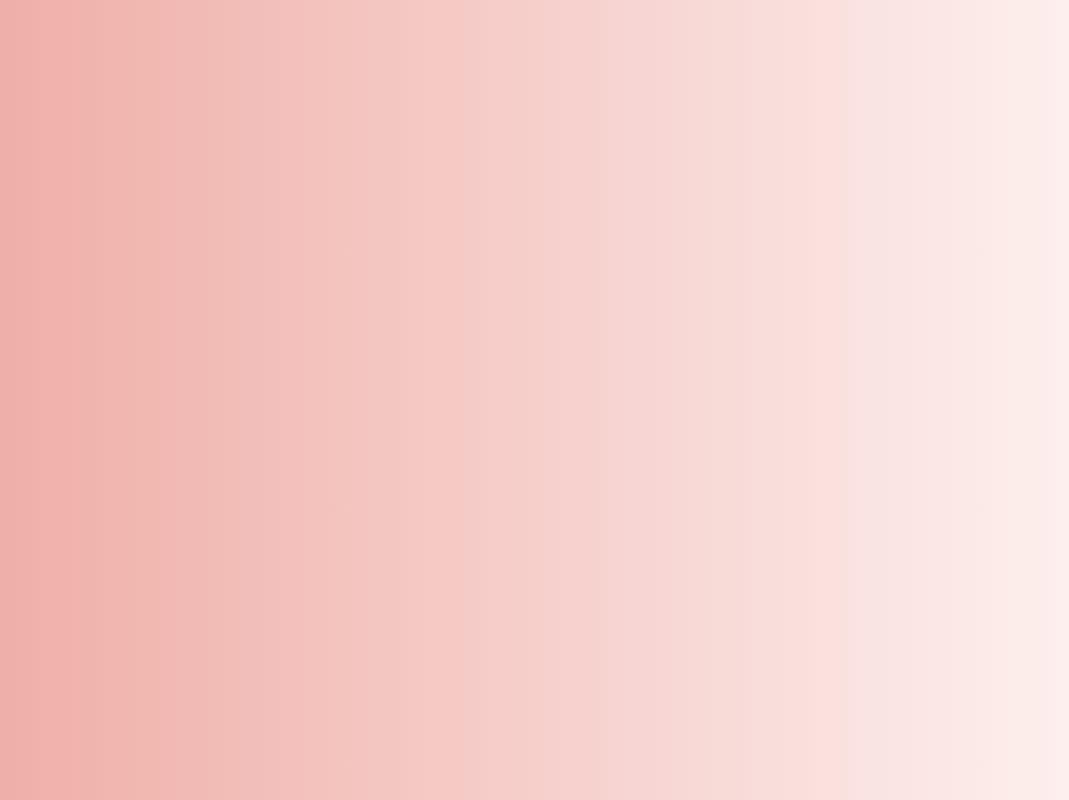
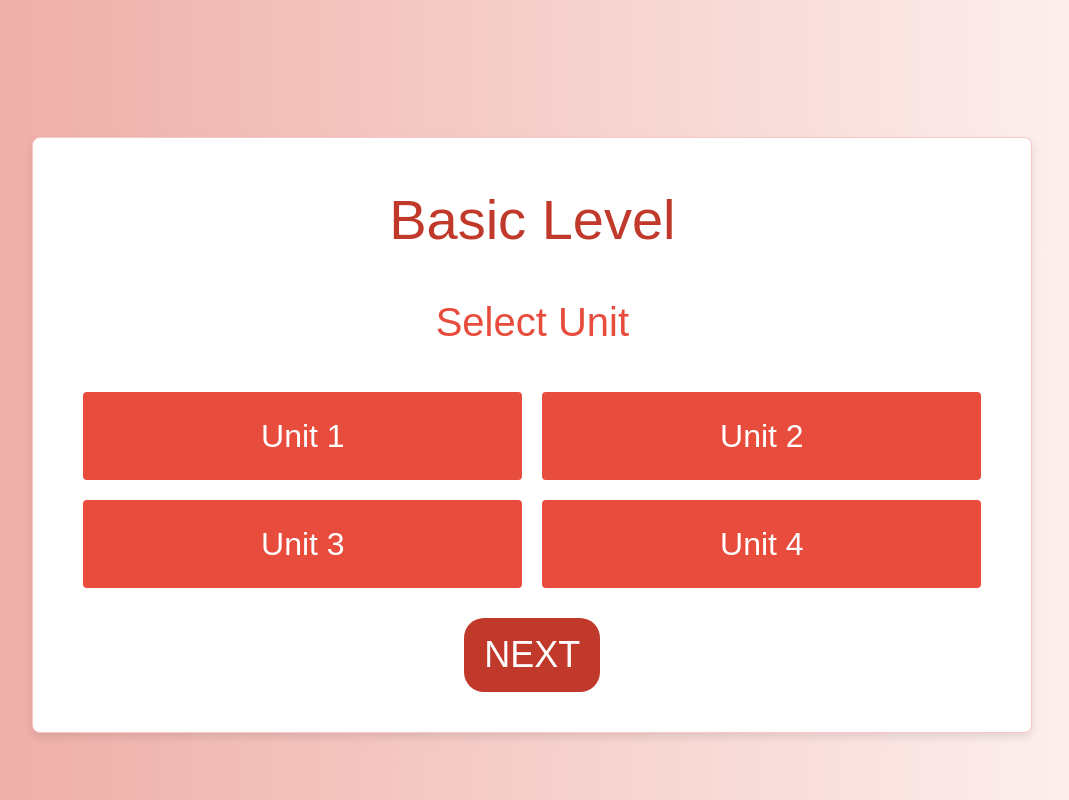
Before and after one commit to Wambyat/FINSAATHI-2.0, a React (Vite) app: page /BasicLevelUnits in a window 1280 px wide. Before the commit this address had no page. Shown: the whole page, without its empty margins (77-1146 px from the left). Built offline with nearby package versions, Linux system fonts and the light colour scheme.

Commit message:
Knowledge and level are synchronized

```diff
--- a/src/App.jsx
+++ b/src/App.jsx
@@ -5,6 +5,7 @@ import CreateCourse from './components/CreateCourse';
 import Register from './components/Register';
 import FinancialKnowledgeLevel from './components/FinancialKnowledgeLevel';
 import KnowledgeTest from './components/KnowledgeTest';
+import BasicLevelUnits from './components/BasicLevelUnits';
 
 
 function App() {
@@ -17,6 +18,7 @@ function App() {
                 <Route path="/about" element={<CreateCourse/>}/>
                 <Route path="/FinancialKnowledgeLevel" element={<FinancialKnowledgeLevel/>}/>
                 <Route path="/KnowledgeTest" element={<KnowledgeTest/>}/>
+                <Route path="/BasicLevelUnits" element={<BasicLevelUnits/>}/>
             </Routes>
         </Router>
     );
--- /dev/null
+++ b/src/components/BasicLevelUnits.css
@@ -0,0 +1,68 @@
+body {
+    margin: 0;
+    padding: 0;
+    font-family: Arial, sans-serif;
+    display: flex;
+    justify-content: center;
+    align-items: center;
+    height: 100%;
+    background: linear-gradient(to right, rgba(238, 170, 163, 1.0), rgba(254, 247, 246, 1.0));
+  }
+
+  .container {
+    text-align: center;
+    background-color: white;
+    border-radius: 8px;
+    padding: 40px;
+    width: 800%;
+    max-width: 1000px;
+    box-shadow: 0 4px 8px rgba(0, 0, 0, 0.1);
+    margin-left: -15%;
+  }
+
+  .level {
+    color: #c0392b;
+    margin: 0;
+  }
+
+  .select-unit {
+    color: #e74c3c;
+    font-size: 2.5em;
+    margin: 30px 0;
+  }
+
+  .buttons-container {
+    display: flex;
+    justify-content: space-around;
+    flex-wrap: wrap;
+  }
+
+  .unit-button {
+    background-color: #e74c3c;
+    color: white;
+    border: none;
+    padding: 20px 40px;
+    margin: 10px;
+    border-radius: 4px;
+    cursor: pointer;
+    flex: 1 1 45%;
+    font-size: 2em;
+  }
+
+  .unit-button:hover {
+    background-color: #d62c1a;
+  }
+
+  .next-button {
+    background-color: #c0392b;
+    color: white;
+    border: none;
+    padding: 10px 20px;
+    margin-top: 20px;
+    border-radius: 20px;
+    cursor: pointer;
+  }
+
+  .next-button:hover {
+    background-color: #b02a21;
+  }
--- /dev/null
+++ b/src/components/BasicLevelUnits.jsx
@@ -0,0 +1,30 @@
+import React, { useState } from 'react';
+import './BasicLevelUnits.css';
+
+function BasicLevelUnits() {
+  const [selectedUnit, setSelectedUnit] = useState(null);
+
+  const handleNext = () => {
+    // Default to Unit 1 if no unit is selected
+    if (!selectedUnit) {
+      setSelectedUnit('Unit 1');
+    }
+    // Navigate or handle the selection
+  };
+
+  return (
+    <div className="container">
+      <h1 className="level">Basic Level</h1>
+      <p className="select-unit">Select Unit</p>
+      <div className="buttons-container">
+        <button className="unit-button" onClick={() => setSelectedUnit('Unit 1')}>Unit 1</button>
+        <button className="unit-button" onClick={() => setSelectedUnit('Unit 2')}>Unit 2</button>
+        <button className="unit-button" onClick={() => setSelectedUnit('Unit 3')}>Unit 3</button>
+        <button className="unit-button" onClick={() => setSelectedUnit('Unit 4')}>Unit 4</button>
+      </div>
+      <button className="next-button" onClick={handleNext}>NEXT</button>
+    </div>
+  );
+}
+
+export default BasicLevelUnits;
--- a/src/components/FinancialKnowledgeLevel.css
+++ b/src/components/FinancialKnowledgeLevel.css
@@ -18,17 +18,18 @@ body {
     width: 90%;
     max-width: 1000px;
     border: 1px solid #f8c7c7;
+    margin-top: 70px;
 }
 
 h1 {
     color: #e74c3c;
     font-size: 2.5em;
-    margin-bottom: 30px;
+    margin-top: 100px;
 }
 
 .test-score, .start-learning {
     background-color: #e0d1d1;
-    padding: 20px;
+    padding: 25px;
     margin: 40px 0;
     font-size: 1.5em;
     color: #e74c3c;
@@ -38,7 +39,7 @@ h1 {
 .buttons {
     display: flex;
     flex-direction: column;
-    gap: 20px;
+    gap: 30px;
     margin-top: 20px;
 }
 
@@ -61,10 +62,12 @@ h1 {
 @media (min-width: 768px) {
     .container {
         padding: 50px;
+        margin-top: 70px;
     }
 
     h1 {
-        font-size: 3em;
+        font-size: 2.5em;
+        margin-top: 100px;
     }
 
     .test-score, .start-learning {
--- a/src/components/FinancialKnowledgeLevel.jsx
+++ b/src/components/FinancialKnowledgeLevel.jsx
@@ -1,16 +1,18 @@
 import React from 'react';
 import './FinancialKnowledgeLevel.css';
 
-const FinancialKnowledgeLevel = () => {
+const FinancialKnowledgeLevel = ({ score }) => {
     return (
         <div>
             <h1>FINANCIAL KNOWLEDGE LEVEL</h1>
             <div className="container">
-                <div className="test-score">Test Score: 1/10</div>
-                <div className="start-learning">Choose Level 1 And Start Learning</div>
+                <div className="test-score">Test Score: {score}/10</div>
+                <div className="start-learning">
+                    {score > 8 ? 'Choose Advanced level And Start Learning' : 'Choose Basic Level And Start Learning'}
+                </div>
                 <div className="buttons">
-                    <button className="level-button">Level 1</button>
-                    <button className="level-button">Level 2</button>
+                    <button className="level-button">Basic Level</button>
+                    <button className="level-button">Advanced Level</button>
                 </div>
             </div>
         </div>
--- a/src/components/KnowledgeTest.jsx
+++ b/src/components/KnowledgeTest.jsx
@@ -1,5 +1,6 @@
-import React, {useState} from 'react';
-import {Box, Button, FormControl, FormControlLabel, FormLabel, Radio, RadioGroup, Typography} from '@mui/material';
+import React, { useState } from 'react';
+import { Box, Button, FormControl, FormControlLabel, FormLabel, Radio, RadioGroup, Typography } from '@mui/material';
+import FinancialKnowledgeLevel from './FinancialKnowledgeLevel';
 import './KnowledgeTest.css';
 
 const KnowledgeTest = () => {
@@ -8,6 +9,7 @@ const KnowledgeTest = () => {
     const [score, setScore] = useState(0);
     const [isCorrect, setIsCorrect] = useState(null);
     const [isTestComplete, setIsTestComplete] = useState(false);
+
 
     const questions = [
         {
@@ -88,26 +90,21 @@ const KnowledgeTest = () => {
 
     return (
         <div className="knowledge-test-wrapper">
+            {isTestComplete ? (
+                <FinancialKnowledgeLevel score={score} />
+            ) : (
+                <>
                     <Typography variant="h3" className="knowledge-test-header">
                         KNOWLEDGE TEST
                     </Typography>
                     <Box className="knowledge-test-container">
-                {isTestComplete ? (
-                    <Box className="score-display">
-                        <Typography variant="h4">Test Completed!</Typography>
-                        <Typography variant="h5">Your Score: {score}/{questions.length}</Typography>
-                        <Typography variant="h5">Correct Answers: {score}</Typography>
-                        <Typography variant="h5">Wrong Answers: {questions.length - score}</Typography>
-                    </Box>
-                ) : (
-                    <>
                         <Typography className="question-counter">
                             {currentQuestion + 1}/{questions.length}
                         </Typography>
                         <Box className="question-area">
                             <FormControl component="fieldset">
                                 <FormLabel component="legend"
-                                           sx={{fontSize: '2.2rem'}}>{questions[currentQuestion].question}</FormLabel>
+                                    sx={{ fontSize: '2.2rem' }}>{questions[currentQuestion].question}</FormLabel>
                                 <RadioGroup
                                     aria-label="question"
                                     name="question"
@@ -119,7 +116,7 @@ const KnowledgeTest = () => {
                                             key={index}
                                             value={answer}
                                             control={<Radio
-                                                className={answer === selectedAnswer ? 'answer-button-selected' : 'answer-button'}/>}
+                                                className={answer === selectedAnswer ? 'answer-button-selected' : 'answer-button'} />}
                                             label={<Typography sx={{
                                                 fontSize: '2.1rem',
                                                 color: answer === selectedAnswer ? 'red' : 'gray'
@@ -137,9 +134,9 @@ const KnowledgeTest = () => {
                         <Button variant="contained" className="next-button" onClick={handleNextQuestion}>
                             NEXT
                         </Button>
+                    </Box>
                 </>
             )}
-            </Box>
         </div>
     );
 };
--- a/src/components/Register.css
+++ b/src/components/Register.css
@@ -20,7 +20,7 @@ body {
 }
 
 .register-container h1 {
-    font-size: 2rem;
+    font-size: 4rem;
     margin-bottom: 10px;
     color: #dc493a;
     align-self: flex-end;
@@ -74,7 +74,7 @@ body {
     }
 
     .register-container h1 {
-        font-size: 2.5rem;
+        font-size: 3rem;
     }
 
     .register-container label {
```
Lines whose indentation alone changed are shown as unchanged.
